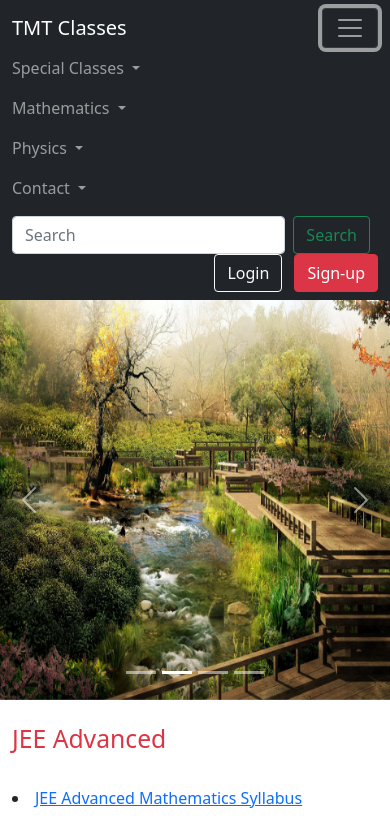
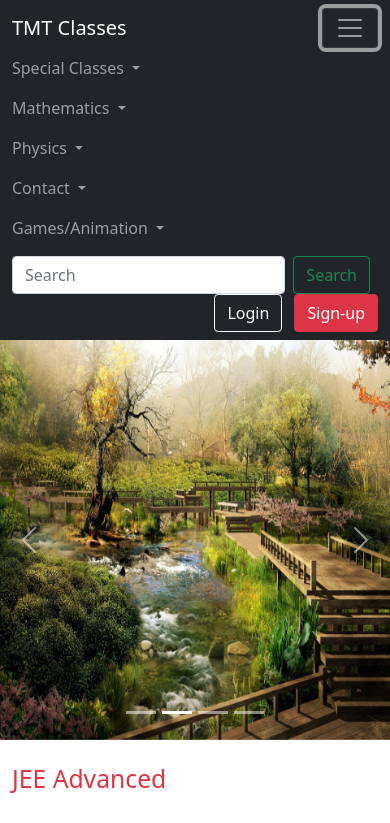
Before and after one commit to rahulrai277/TakeMyTutorialClasses, a plain HTML site: page jee.html in a window 390 px wide. Both pictures are taken after a click on the button 350 px from the left and 28 px from the top of the page. Shown: the top 823 px of the page. Drawn offline with nearby package versions, Linux system fonts and the light colour scheme.

Commit message:
Update jee.html

```diff
--- a/jee.html
+++ b/jee.html
@@ -122,6 +122,16 @@ cbse Previous year question paper of class 10. cbse Previous year question paper
                                     me </a></li>
                             <li><a class="dropdown-item" href="contact.html">Mobile No </a></li>
                             <li><a class="dropdown-item" href="write.html">Write For us </a></li>
+                        </ul>
+                    </li>
+                    <li class="nav-item dropdown">
+                        <a class="nav-link dropdown-toggle" href="#" id="navbarDropdown" role="button"
+                            data-bs-toggle="dropdown" aria-expanded="false">
+                            Games/Animation
+                        </a>
+                        <ul class="dropdown-menu" aria-labelledby="navbarDropdown">
+                            <li><a class="dropdown-item" href="https://rahulrai277.github.io/SnakeGame/" target="_blank" >Snake game </a></li>
+
                         </ul>
                     </li>
                     <!--  <li class="nav-item">
```
